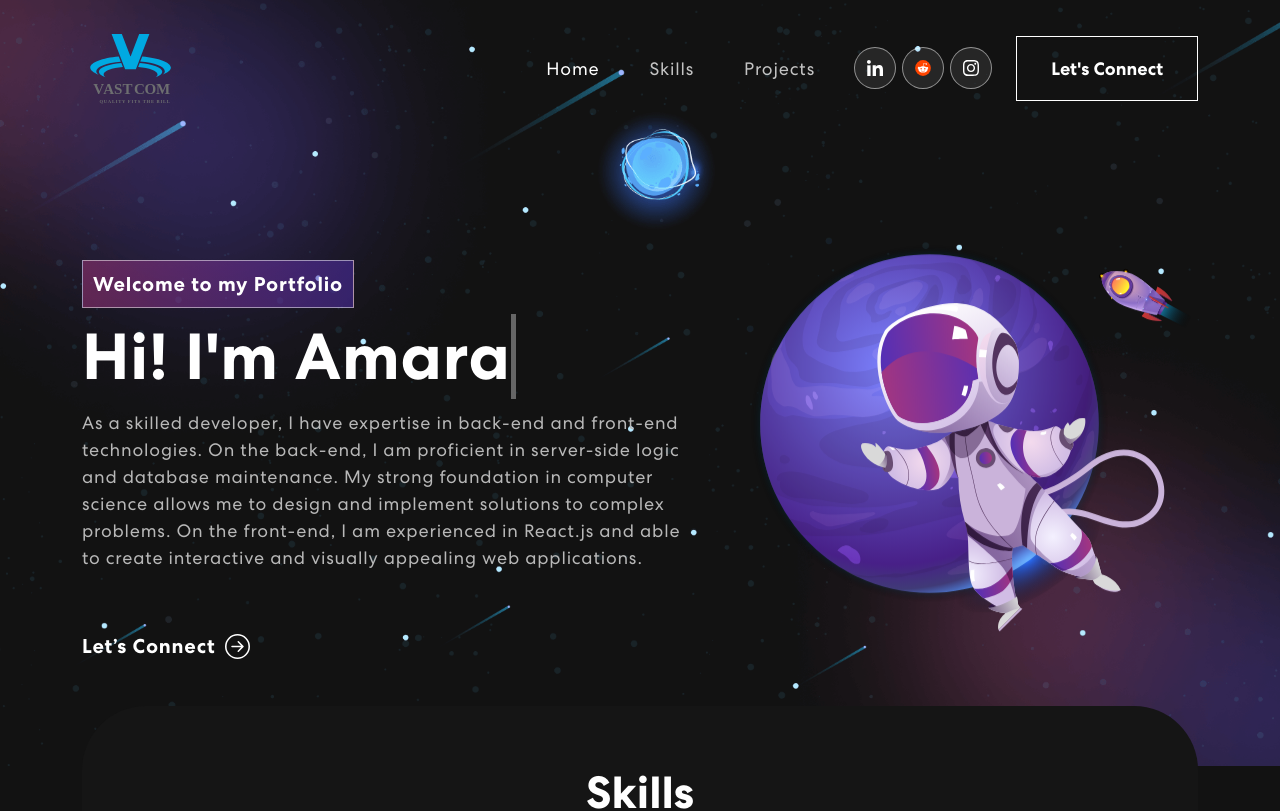
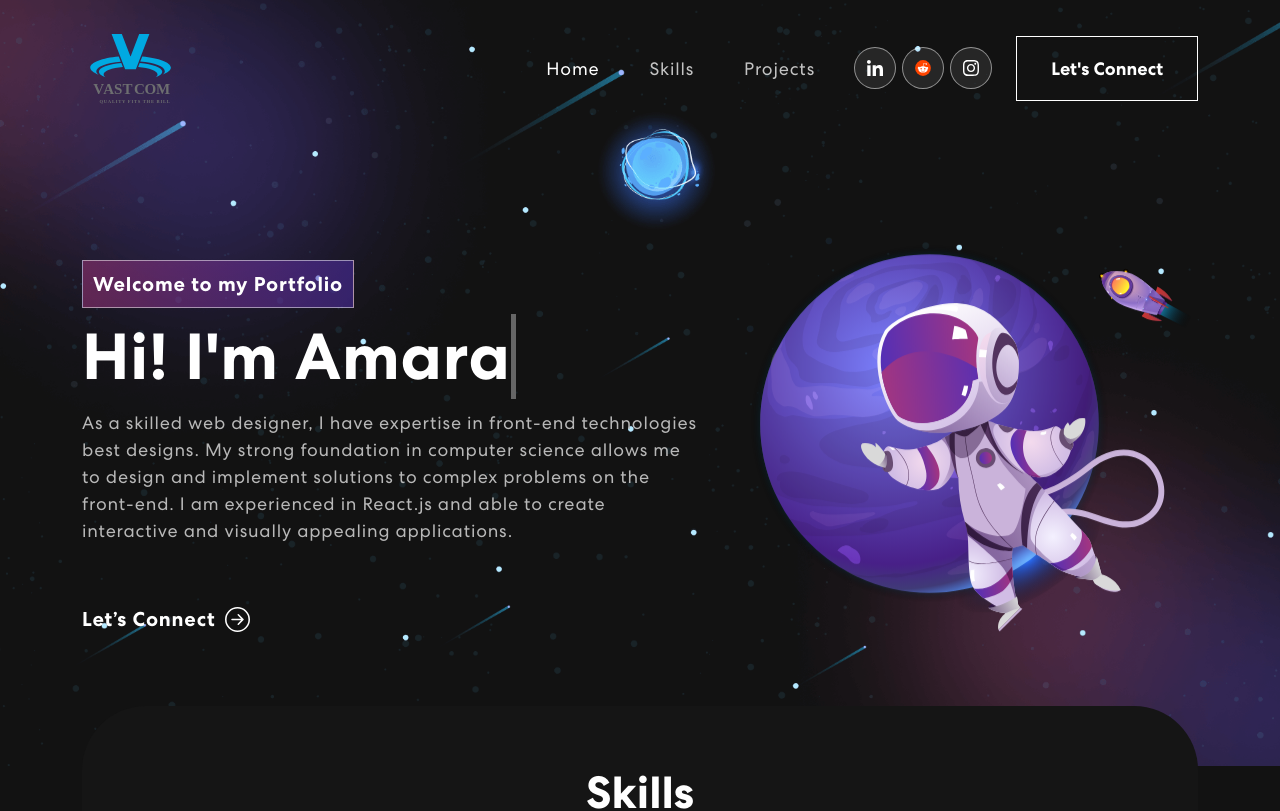
Before and after one commit to ShadowCracks/React-Project, a React (Create React App) app: page / in a window 1280 px wide. Shown: the top 811 px of the page. Built offline with nearby package versions, Linux system fonts and the light colour scheme.

Commit message:
Update Banner.js

```diff
--- a/src/components/Banner.js
+++ b/src/components/Banner.js
@@ -56,8 +56,8 @@ export const Banner = () => {
               {({ isVisible }) =>
               <div className={isVisible ? "animate__animated animate__fadeIn" : ""}>
                 <span className="tagline">Welcome to my Portfolio</span>
-                <h1>{`Hi! I'm Amara`} <span className="txt-rotate" dataPeriod="1000" data-rotate='[ "Web Developer", "Web Designer", "UI/UX Designer" ]'><span className="wrap">{text}</span></span></h1>
-                  <p>As a skilled developer, I have expertise in back-end and front-end technologies. On the back-end, I am proficient in server-side logic and database maintenance. My strong foundation in computer science allows me to design and implement solutions to complex problems. On the front-end, I am experienced in React.js and able to create interactive and visually appealing web applications.</p>
+                <h1>{`Hi! I'm Amara`} <span className="txt-rotate" dataPeriod="1000" data-rotate='[ "Web Designer", "", "UI/UX Designer" ]'><span className="wrap">{text}</span></span></h1>
+                  <p>As a skilled web designer, I have expertise in front-end technologies best designs. My strong foundation in computer science allows me to design and implement solutions to complex problems on the front-end. I am experienced in React.js and able to create interactive and visually appealing applications.</p>
                   <button onClick={() => console.log('connect')}>Let’s Connect <ArrowRightCircle size={25} /></button>
               </div>}
             </TrackVisibility>
```
